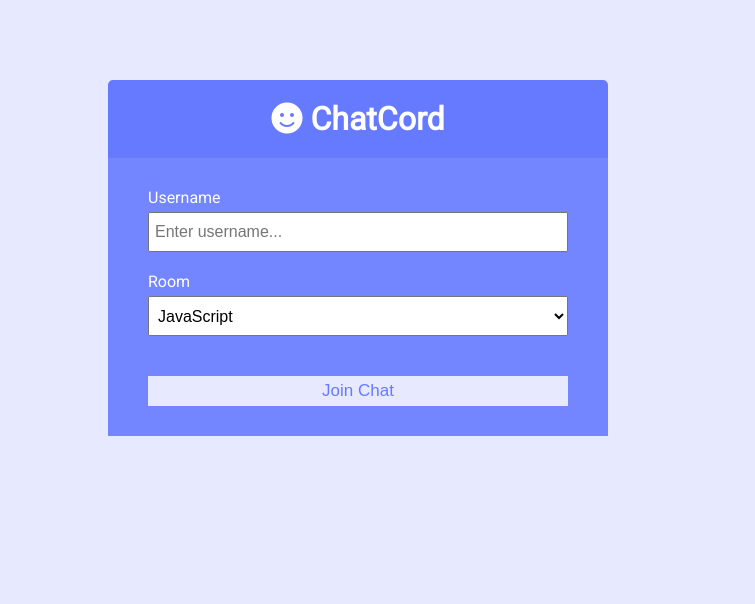
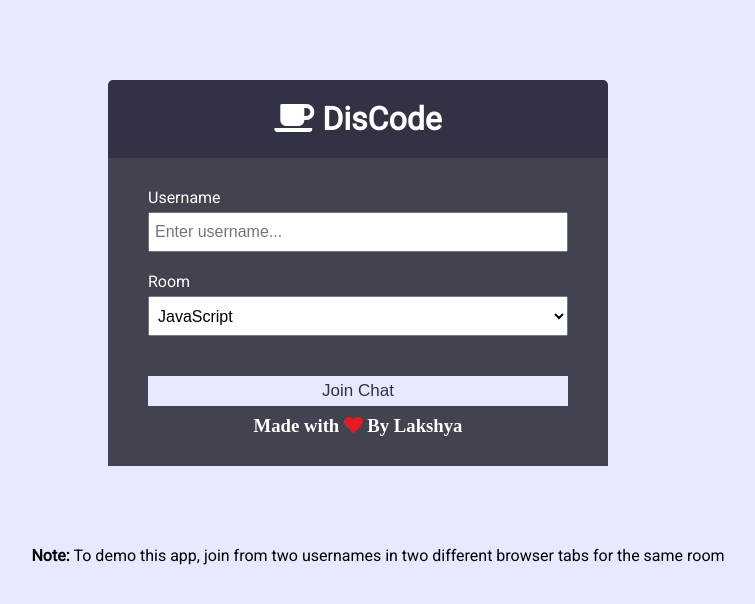
Before and after one commit to LakshyaMittal3301/DisCode, a website: page public/index.html in a window 1280 px wide. Shown: the whole page, without its empty margins (282-1037 px from the left). Drawn offline with Linux system fonts and the light colour scheme.

Commit message:
Changed Stylin and added DOM updates

```diff
--- a/public/css/style.css
+++ b/public/css/style.css
@@ -1,8 +1,8 @@
-@import url('https://fonts.googleapis.com/css?family=Roboto&display=swap');
+@import url("https://fonts.googleapis.com/css?family=Roboto&display=swap");
 
 :root {
-	--dark-color-a: #667aff;
-	--dark-color-b: #7386ff;
+  --dark-color-a: #313344;
+  --dark-color-b: #414350;
   --light-color: #e6e9ff;
   --success-color: #5cb85c;
   --error-color: #d9534f;
@@ -15,7 +15,7 @@
 }
 
 body {
-	font-family: 'Roboto', sans-serif;
+  font-family: "Roboto", sans-serif;
   font-size: 16px;
   background: var(--light-color);
   margin: 20px;
@@ -119,7 +119,7 @@ a {
   display: flex;
 }
 
-.chat-form-container input[type='text'] {
+.chat-form-container input[type="text"] {
   font-size: 16px;
   padding: 5px;
   height: 40px;
@@ -159,7 +159,7 @@ a {
   margin-bottom: 5px;
 }
 
-.join-main input[type='text'] {
+.join-main input[type="text"] {
   font-size: 16px;
   padding: 5px;
   height: 40px;
--- a/public/index.html
+++ b/public/index.html
@@ -16,7 +16,7 @@
   <body>
     <div class="join-container">
       <header class="join-header">
-        <h1><i class="fas fa-smile"></i> ChatCord</h1>
+        <h1><i class="fas fa-coffee"></i> DisCode</h1>
       </header>
       <main class="join-main">
         <form action="chat.html">
@@ -43,7 +43,20 @@
           </div>
           <button type="submit" class="btn">Join Chat</button>
         </form>
+        <h3
+          class="fas"
+          style="text-align: center; width: 100%; padding-top: 10px"
+        >
+          Made with <i class="fas fa-heart" style="color: #e31b23"></i> By
+          Lakshya
+        </h3>
       </main>
+    </div>
+    <div style="margin-left: auto; width: 100vw">
+      <p style="text-align: center">
+        <span style="font-weight: bold"> Note: </span>To demo this app, join
+        from two usernames in two different browser tabs for the same room
+      </p>
     </div>
   </body>
 </html>
```
Also changed, not shown: public/chat.html (+1 -1 lines). Lines whose indentation alone changed are shown as unchanged.
